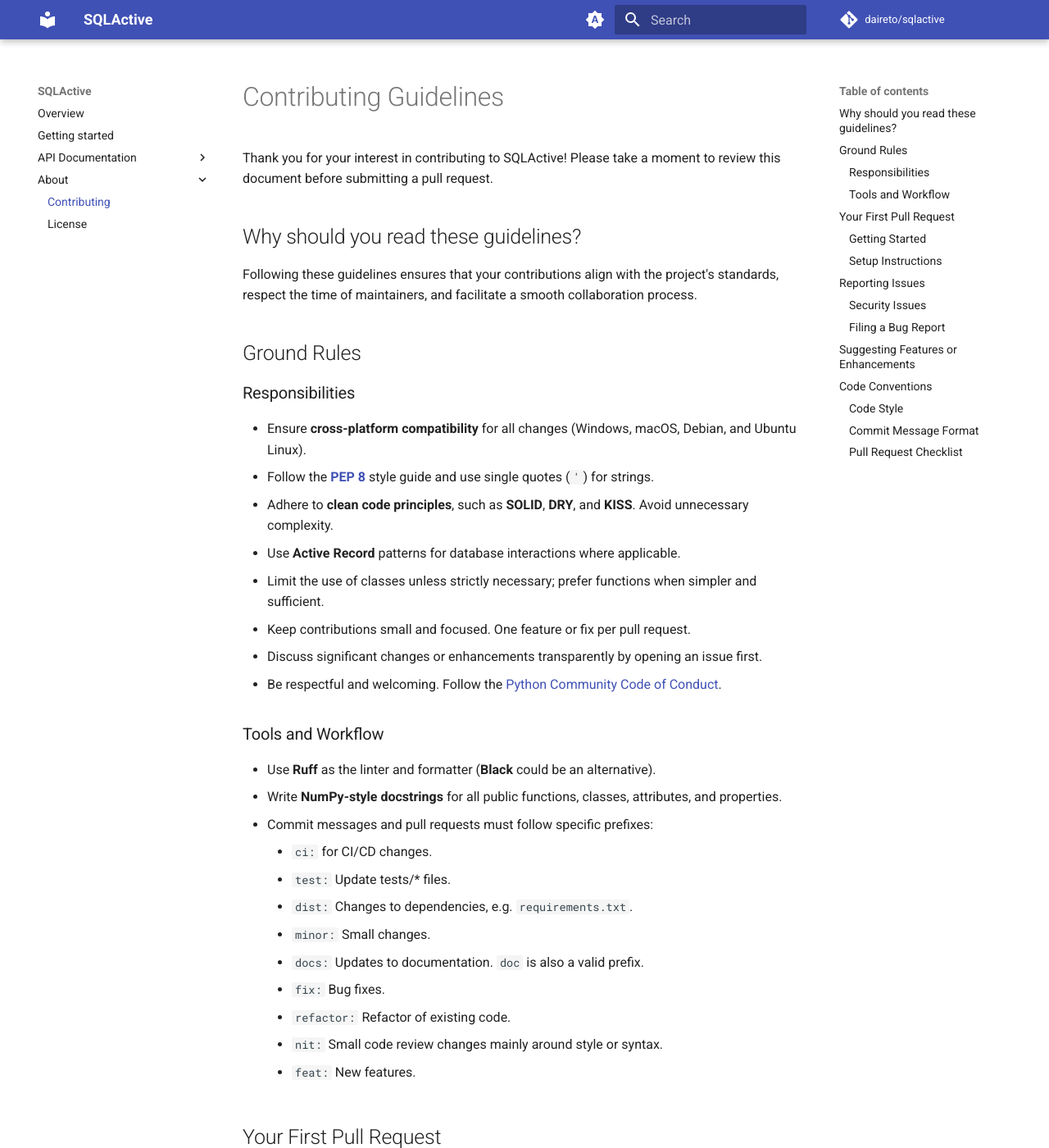
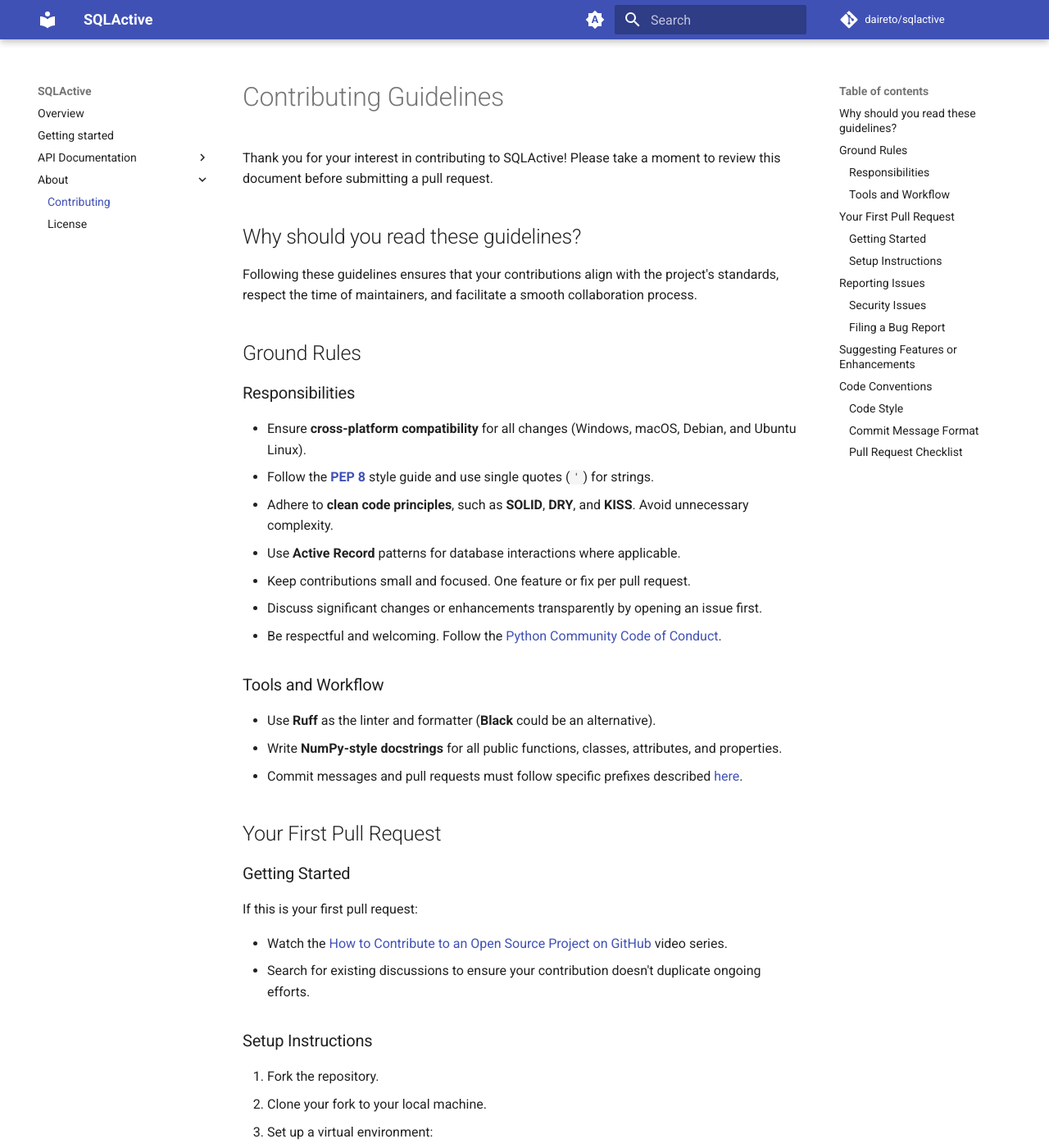
Before and after one commit to daireto/sqlactive, an MkDocs documentation site: the page built from docs/about/contributing.md, in a window 1280 px wide and 1400 px high. Shown: the whole window at 82% size. Built offline with MkDocs 1.6.1 and Material for MkDocs 9.7.7, drawn with Linux system fonts in a browser that asks for light colours; comment, search, counter and statistics services are not loaded; some of the changed text lies outside the part shown.

Commit message:
docs: remove testing details from readme and update contributing file

```diff
--- a/docs/about/contributing.md
+++ b/docs/about/contributing.md
@@ -20,8 +20,6 @@ a smooth collaboration process.
 - Adhere to **clean code principles**, such as **SOLID**, **DRY**, and
   **KISS**. Avoid unnecessary complexity.
 - Use **Active Record** patterns for database interactions where applicable.
-- Limit the use of classes unless strictly necessary; prefer functions when
-  simpler and sufficient.
 - Keep contributions small and focused. One feature or fix per pull request.
 - Discuss significant changes or enhancements transparently by opening an
   issue first.
@@ -33,16 +31,8 @@ a smooth collaboration process.
 - Use **Ruff** as the linter and formatter (**Black** could be an alternative).
 - Write **NumPy-style docstrings** for all public functions, classes, attributes,
   and properties.
-- Commit messages and pull requests must follow specific prefixes:
-    - `ci:` for CI/CD changes.
-    - `test:` Update tests/* files.
-    - `dist:` Changes to dependencies, e.g. `requirements.txt`.
-    - `minor:` Small changes.
-    - `docs:` Updates to documentation. `doc` is also a valid prefix.
-    - `fix:` Bug fixes.
-    - `refactor:` Refactor of existing code.
-    - `nit:` Small code review changes mainly around style or syntax.
-    - `feat:` New features.
+- Commit messages and pull requests must follow specific prefixes described
+  [here](#commit-message-format).
 
 ## Your First Pull Request
 
@@ -185,4 +175,5 @@ Before submitting a pull request:
 5. Provide a clear and descriptive pull request title and description.
 
 Pull requests titles should be short and descriptive, and should not exceed
-72 characters. Also, must follow the specified commit message format.
+72 characters. Also, must follow the specified
+[commit message format](#commit-message-format).
```
Also changed, not shown: CONTRIBUTING.md (+4 -13 lines), README.md (+18 -84 lines), docs/index.md (+8 -5 lines).
